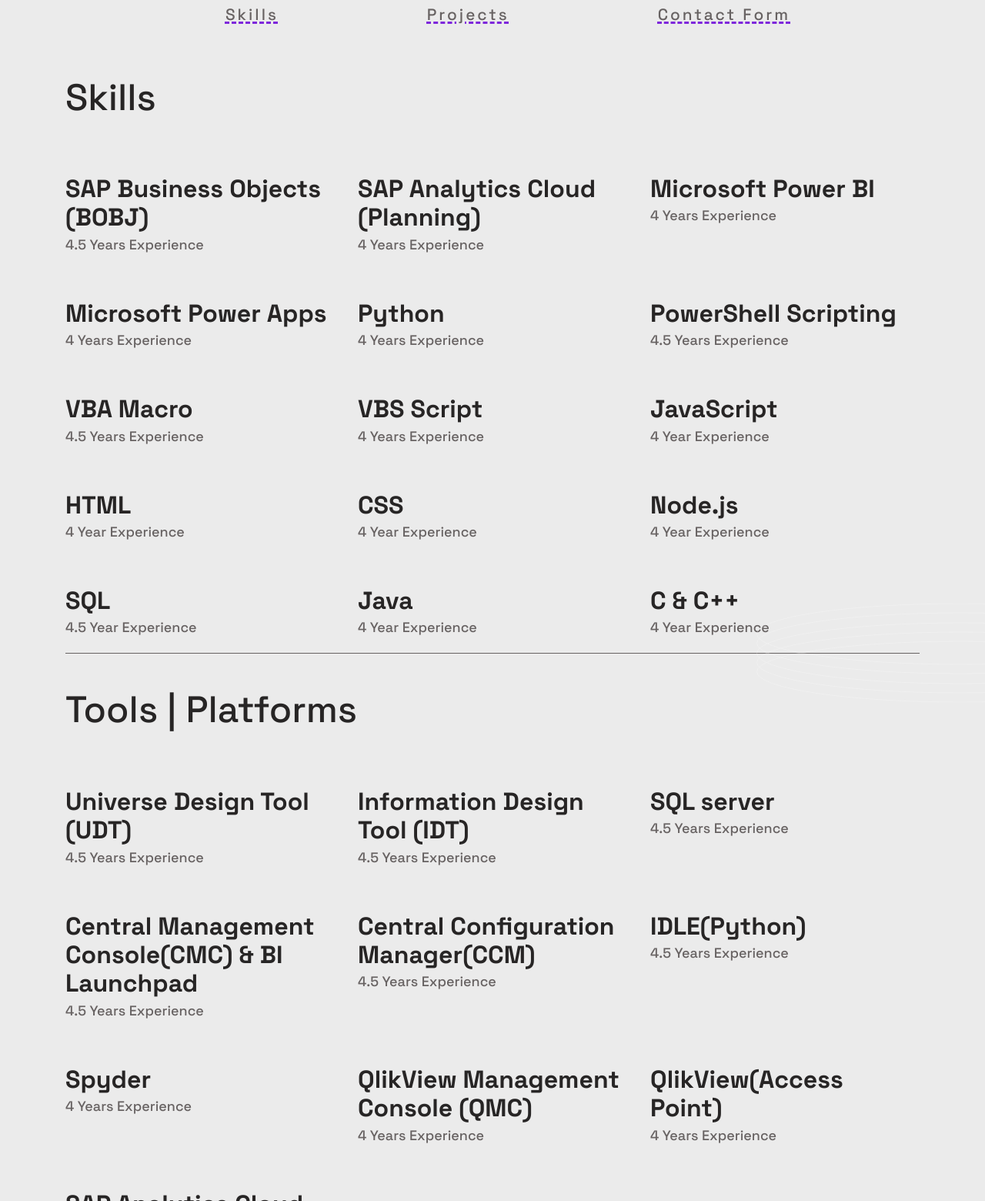
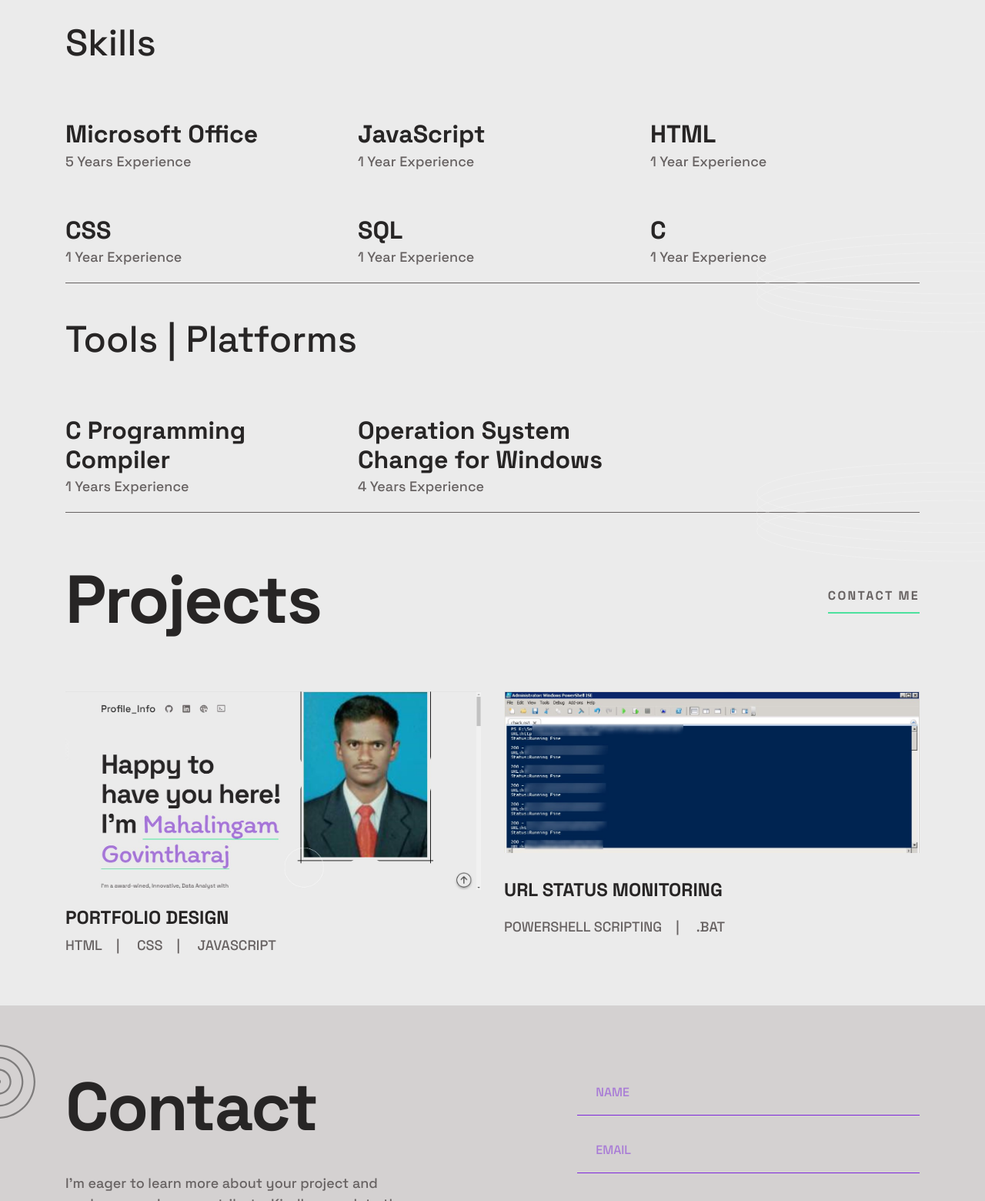
Before and after one commit to Gopi2003-G/Gopi2003-G.github.io, a plain HTML site: page index.html in a window 1280 px wide. Shown: the part 1240-2800 px from the top of the page at 77% size. Drawn offline with nearby package versions, Linux system fonts and the light colour scheme.

Commit message:
Update index.html

```diff
--- a/index.html
+++ b/index.html
@@ -32,7 +32,7 @@
                     Profile_Info
                     <span class="visually-hidden">(to home page)</span>
                 </a>
-                <a href="https://github.com/Mahalingam-G" class="header__social">
+                <a href="https://github.com/Gopi2003-G" class="header__social">
                     <svg xmlns="http://www.w3.org/2000/svg"
                          width="25"
                          height="24"
@@ -44,7 +44,7 @@
                               d="M12.304 0C5.506 0 0 5.506 0 12.304c0 5.444 3.522 10.042 8.413 11.672.615.108.845-.261.845-.584 0-.292-.015-1.261-.015-2.291-3.091.569-3.891-.754-4.137-1.446-.138-.354-.738-1.446-1.261-1.738-.43-.23-1.046-.8-.016-.815.97-.015 1.661.892 1.892 1.261 1.107 1.86 2.876 1.338 3.584 1.015.107-.8.43-1.338.784-1.646-2.738-.307-5.598-1.368-5.598-6.074 0-1.338.477-2.446 1.26-3.307-.122-.308-.553-1.569.124-3.26 0 0 1.03-.323 3.383 1.26.985-.276 2.03-.415 3.076-.415 1.046 0 2.092.139 3.076.416 2.353-1.6 3.384-1.261 3.384-1.261.676 1.691.246 2.952.123 3.26.784.861 1.26 1.953 1.26 3.307 0 4.721-2.875 5.767-5.613 6.074.446.385.83 1.123.83 2.277 0 1.645-.015 2.968-.015 3.383 0 .323.231.708.846.584a12.324 12.324 0 0 0 8.382-11.672C24.607 5.506 19.101 0 12.304 0Z" />
                     </svg>
                 </a>
-                <a href="https://www.linkedin.com/in/mahalingam-g-954113193" class="header__social">
+                <a href="https://www.linkedin.com/in/gopi-g-204062275" class="header__social">
                     <svg xmlns="http://www.w3.org/2000/svg"
                          width="25"
                          height="24"
@@ -64,15 +64,6 @@
                         <path fill="#676262" d="M15.223 18.945l-2.55-5.61a.5.5 0 01.662-.662l5.61 2.55a.5.5 0 01.017.903l-1.742.87a.5.5 0 00-.223.224l-.871 1.742a.5.5 0 01-.903-.017z" />
                     </svg>
                 </a>
-                <a href="https://www.hackerrank.com/lingavsp" class="header__social">
-                    <?xml version="1.0" encoding="utf-8" ?>
-                    <svg width="25" height="24" fill="none" xmlns="http://www.w3.org/2000/svg" viewBox="2 2 20 22" aria-labelledby="LeetCode" role="img">
-                        <title id="LeetCode">Hackerrank</title>
-                        <path d="M5.0333 14.8284L6.44751 16.2426L10.6902 12L6.44751 7.75733L5.0333 9.17155L7.86172 12L5.0333 14.8284Z" fill="#676262" />
-                        <path d="M15 14H11V16H15V14Z" fill="#676262" />
-                        <path fill-rule="evenodd" clip-rule="evenodd" d="M2 2C0.895431 2 0 2.89543 0 4V20C0 21.1046 0.89543 22 2 22H22C23.1046 22 24 21.1046 24 20V4C24 2.89543 23.1046 2 22 2H2ZM22 4H2L2 20H22V4Z" fill="#676262" />
-                    </svg>
-                </a>
                 <div class="toggle"></div>
             </nav>
         </div>
@@ -90,7 +81,7 @@
                                 srcset="./assets/images/Profile.jpg" />
                         <img class="hero__image"
                              src="./assets/images/Profile.jpg"
-                             alt="picture of Mahalingam Govintharaj"
+                             alt="picture of Gopi Govintharaj"
                              width-="172"
                              height="383" />
                     </picture>
@@ -110,11 +101,10 @@
                             I'm <span class="textdec" style="font-family: 'Itim', cursive; font-weight:300;"></span>
                         </h1>
                         <p class="hero__description">
-                            I'm a award-wined, Innovative, Application Developer with progressive hands-on experience in SAP Analytics Cloud (Planning), Global Business Intelligence with SAP BI tools (SAP BO, UDT, IDT), QlikView, Power BI, Power apps, Python, and power shell scripting. Consistent performer with ability in handling varied roles, problem solving and exceptional user support providing effective analytic solutions, skilled at quickly gaining   and maintaining trust and respect of management, staff, and strategic partners.
-                            An astute and buoyant learner, probing for an opportunity to work in a challenging environment that provides ample chances to learn and contribute.
+                            I'm Highly motivated and adaptable M.Sc Biotechnology graduate with a proven ability to analyze complex data, solve problems, and rapidly master new technologies. Bringing a strong scientific foundation combined with hands-on experience in bioinformatics and data management, complemented by a passion for coding and IT innovation. Known for excellent analytical thinking, attention to detail, and effective communication skills, enabling seamless collaboration with technical and non-technical teams. Eager to leverage my unique blend of scientific expertise and IT aptitude to drive impactful technology solutions and contribute meaningfully to a dynamic IT organization.
                         </p>
-                        <a href="./assets/images/Mahalingam_Resume.pdf" title="Mahalingam_Resume" download="Mahalingam_Resume.pdf" class="hero__contact underline">Download Resume</a>
-                        <a href="mailto:mahalingamgovintharaj@gmail.com" class="hero__contact underline">Contact me</a>
+                        <a href="./assets/images/Gopi_Resume.pdf" title="Gopi_Resume" download="Gopi_Resume.pdf" class="hero__contact underline">Download Resume</a>
+                        <a href="mailto:gopianna231@gmail.com" class="hero__contact underline">Contact me</a>
                     </div>
                 </div>
             </div>
@@ -131,64 +121,28 @@
             <div class="skills__topics" id="skills">Skills</div>
             <div class="skills__wrapper">
                 <div class="skills__item">
-                    <h3 class="skills__title">SAP Business Objects (BOBJ)</h3>
-                    <p class="skills__description">4.5 Years Experience</p>
-                </div>
-                <div class="skills__item">
-                    <h3 class="skills__title">SAP Analytics Cloud (Planning)</h3>
-                    <p class="skills__description">4 Years Experience</p>
-                </div>
-                <div class="skills__item">
-                    <h3 class="skills__title">Microsoft Power BI</h3>
-                    <p class="skills__description">4 Years Experience</p>
-                </div>
-                <div class="skills__item">
-                    <h3 class="skills__title">Microsoft Power Apps</h3>
-                    <p class="skills__description">4 Years Experience</p>
-                </div>
-                <div class="skills__item">
-                    <h3 class="skills__title">Python</h3>
-                    <p class="skills__description">4 Years Experience</p>
-                </div>
-                <div class="skills__item">
-                    <h3 class="skills__title">PowerShell Scripting</h3>
-                    <p class="skills__description">4.5 Years Experience</p>
-                </div>
-                <div class="skills__item">
-                    <h3 class="skills__title">VBA Macro</h3>
-                    <p class="skills__description">4.5 Years Experience</p>
-                </div>
-                <div class="skills__item">
-                    <h3 class="skills__title">VBS Script</h3>
-                    <p class="skills__description">4 Years Experience</p>
+                    <h3 class="skills__title">Microsoft Office</h3>
+                    <p class="skills__description">5 Years Experience</p>
                 </div>
                 <div class="skills__item">
                     <h3 class="skills__title">JavaScript</h3>
-                    <p class="skills__description">4 Year Experience</p>
+                    <p class="skills__description">1 Year Experience</p>
                 </div>
                 <div class="skills__item">
                     <h3 class="skills__title">HTML</h3>
-                    <p class="skills__description">4 Year Experience</p>
+                    <p class="skills__description">1 Year Experience</p>
                 </div>
                 <div class="skills__item">
                     <h3 class="skills__title">CSS</h3>
-                    <p class="skills__description">4 Year Experience</p>
-                </div>
-                <div class="skills__item">
-                    <h3 class="skills__title">Node.js</h3>
-                    <p class="skills__description">4 Year Experience</p>
+                    <p class="skills__description">1 Year Experience</p>
                 </div>
                 <div class="skills__item">
                     <h3 class="skills__title">SQL</h3>
-                    <p class="skills__description">4.5 Year Experience</p>
+                    <p class="skills__description">1 Year Experience</p>
                 </div>
                 <div class="skills__item">
-                    <h3 class="skills__title">Java</h3>
-                    <p class="skills__description">4 Year Experience</p>
-                </div>
-                <div class="skills__item">
-                    <h3 class="skills__title">C & C++</h3>
-                    <p class="skills__description">4 Year Experience</p>
+                    <h3 class="skills__title">C</h3>
+                    <p class="skills__description">1 Year Experience</p>
                 </div>
             </div>
             <img class="skills__rings"
@@ -201,44 +155,12 @@
             <div class="skills__topics">Tools | Platforms</div>
             <div class="skills__wrapper">
                 <div class="skills__item">
-                    <h3 class="skills__title">Universe Design Tool (UDT)</h3>
-                    <p class="skills__description">4.5 Years Experience</p>
+                    <h3 class="skills__title">C Programming Compiler</h3>
+                    <p class="skills__description">1 Years Experience</p>
                 </div>
                 <div class="skills__item">
-                    <h3 class="skills__title">Information Design Tool (IDT)</h3>
-                    <p class="skills__description">4.5 Years Experience</p>
-                </div>
-                <div class="skills__item">
-                    <h3 class="skills__title">SQL server</h3>
-                    <p class="skills__description">4.5 Years Experience</p>
-                </div>
-                <div class="skills__item">
-                    <h3 class="skills__title">Central Management Console(CMC) & BI Launchpad</h3>
-                    <p class="skills__description">4.5 Years Experience</p>
-                </div>
-                <div class="skills__item">
-                    <h3 class="skills__title">Central Configuration Manager(CCM)</h3>
-                    <p class="skills__description">4.5 Years Experience</p>
-                </div>
-                <div class="skills__item">
-                    <h3 class="skills__title">IDLE(Python)</h3>
-                    <p class="skills__description">4.5 Years Experience</p>
-                </div>
-                <div class="skills__item">
-                    <h3 class="skills__title">Spyder</h3>
+                    <h3 class="skills__title">Operation System Change for Windows</h3>
                     <p class="skills__description">4 Years Experience</p>
-                </div>
-                <div class="skills__item">
-                    <h3 class="skills__title">QlikView Management Console (QMC)</h3>
-                    <p class="skills__description">4 Years Experience</p>
-                </div>
-                <div class="skills__item">
-                    <h3 class="skills__title">QlikView(Access Point)</h3>
-                    <p class="skills__description">4 Years Experience</p>
-                </div>
-                <div class="skills__item">
-                    <h3 class="skills__title">SAP Analytics Cloud</h3>
-                    <p class="skills__description">4.2 Years Experience</p>
                 </div>
             </div>
             <img class="skills__rings"
@@ -251,7 +173,7 @@
             <div class="wrapper projects__wrapper">
                 <div class="projects__grid">
                     <h2 class="projects__headline header-xl" id="projects">Projects</h2>
-                    <a href="mailto:mahalingamgovintharaj@gmail.com" class="projects__contact underline">Contact me</a>
+                    <a href="mailto:Gopianna231@gmail.com" class="projects__contact underline">Contact me</a>
                     <div class="projects__item">
                         <picture class="projects__picture">
                             <source media="(min-width: 62.5em)"
@@ -269,8 +191,8 @@
                             <span>JavaScript</span>
                         </p>
                         <div class="projects__links">
-                            <a href="https://mahalingam-g.github.io" target="_blank" class="underline">View Project</a>
-                            <a href="https://github.com/Mahalingam-G/Mahalingam-G.github.io" target="_blank" class="underline">View Code</a>
+                            <a href="https://gopi2003-g.github.io" target="_blank" class="underline">View Project</a>
+                            <a href="https://github.com/gopi2003-G/PORTFOLIO" target="_blank" class="underline">View Code</a>
                         </div>
                     </div>
                     <div class="projects__item">
@@ -308,7 +230,7 @@
                     convenience.
                 </p>
             </div>
-            <form action="mailto:mahalingamgovintharaj@gmail.com" class="contact__form" method="post" enctype="text/plain" name="ContactForm">
+            <form action="mailto:Gopianna231@gmail.com" class="contact__form" method="post" enctype="text/plain" name="ContactForm">
                 <div class="contact__control">
                     <label for="name" class="visually-hidden">Name</label>
                     <input type="text"
@@ -374,7 +296,7 @@
                     Profile_Info
                     <span class="visually-hidden">(to home page)</span>
                 </a>
-                <a href="https://github.com/Mahalingam-G" class="footer__social">
+                <a href="https://github.com/Gopi2003-G" class="footer__social">
                     <svg xmlns="http://www.w3.org/2000/svg"
                          width="25"
                          height="24"
@@ -386,7 +308,7 @@
                               d="M12.304 0C5.506 0 0 5.506 0 12.304c0 5.444 3.522 10.042 8.413 11.672.615.108.845-.261.845-.584 0-.292-.015-1.261-.015-2.291-3.091.569-3.891-.754-4.137-1.446-.138-.354-.738-1.446-1.261-1.738-.43-.23-1.046-.8-.016-.815.97-.015 1.661.892 1.892 1.261 1.107 1.86 2.876 1.338 3.584 1.015.107-.8.43-1.338.784-1.646-2.738-.307-5.598-1.368-5.598-6.074 0-1.338.477-2.446 1.26-3.307-.122-.308-.553-1.569.124-3.26 0 0 1.03-.323 3.383 1.26.985-.276 2.03-.415 3.076-.415 1.046 0 2.092.139 3.076.416 2.353-1.6 3.384-1.261 3.384-1.261.676 1.691.246 2.952.123 3.26.784.861 1.26 1.953 1.26 3.307 0 4.721-2.875 5.767-5.613 6.074.446.385.83 1.123.83 2.277 0 1.645-.015 2.968-.015 3.383 0 .323.231.708.846.584a12.324 12.324 0 0 0 8.382-11.672C24.607 5.506 19.101 0 12.304 0Z" />
                     </svg>
                 </a>
-                <a href="https://www.linkedin.com/in/mahalingam-g-954113193" class="footer__social">
+                <a href="https://www.linkedin.com/in/gopi-g-204062275" class="footer__social">
                     <svg xmlns="http://www.w3.org/2000/svg"
                          width="25"
                          height="24"
@@ -404,15 +326,6 @@
                         <title id="Website">Website</title>
                         <path fill="#676262" d="M13.903 8c.06.629.097 1.292.097 2a1 1 0 01-2 0c0-.713-.039-1.378-.105-2H8.092c-.139 1.33-.14 2.67-.004 4H10a1 1 0 010 2H8.416c.469 2.08 1.202 3.41 1.585 4 0 0 .789.013.926.002a1.008 1.008 0 011.07.925 1 1 0 01-.924 1.07C10.979 20.004 10 20 10 20 4.486 20 0 15.514 0 10 0 4.485 4.486 0 10 0s10 4.485 10 10c0 .379-.036.749-.079 1.116a1.001 1.001 0 01-1.987-.233c.035-.291.066-.583.066-.883 0-.692-.098-1.36-.263-2h-3.834zM9.988 2.036c-.386.606-1.1 1.931-1.564 3.964h3.137c-.466-2.033-1.185-3.358-1.573-3.964zM2.263 12h3.819a21.604 21.604 0 01-.095-1.996c0-.67.033-1.338.096-2.004h-3.82A7.946 7.946 0 002 10a7.96 7.96 0 00.263 2zm.819 2a8.031 8.031 0 004.437 3.601A16.293 16.293 0 016.371 14H3.082zm3.291-8a16.235 16.235 0 011.15-3.603A8.03 8.03 0 003.082 6h3.291zm7.239 0h3.305a8.029 8.029 0 00-4.465-3.612A16.128 16.128 0 0113.612 6z" />
                         <path fill="#676262" d="M15.223 18.945l-2.55-5.61a.5.5 0 01.662-.662l5.61 2.55a.5.5 0 01.017.903l-1.742.87a.5.5 0 00-.223.224l-.871 1.742a.5.5 0 01-.903-.017z" />
-                    </svg>
-                </a>
-                <a href="https://www.hackerrank.com/lingavsp" class="footer__social">
-                    <?xml version="1.0" encoding="utf-8" ?>
-                    <svg width="25" height="24" fill="none" xmlns="http://www.w3.org/2000/svg" viewBox="2 2 20 22" aria-labelledby="LeetCode" role="img">
-                        <title id="Hackerrank">HackerRank</title>
-                        <path d="M5.0333 14.8284L6.44751 16.2426L10.6902 12L6.44751 7.75733L5.0333 9.17155L7.86172 12L5.0333 14.8284Z" fill="#676262" />
-                        <path d="M15 14H11V16H15V14Z" fill="#676262" />
-                        <path fill-rule="evenodd" clip-rule="evenodd" d="M2 2C0.895431 2 0 2.89543 0 4V20C0 21.1046 0.89543 22 2 22H22C23.1046 22 24 21.1046 24 20V4C24 2.89543 23.1046 2 22 2H2ZM22 4H2L2 20H22V4Z" fill="#676262" />
                     </svg>
                 </a>
             </nav>
@@ -477,7 +390,7 @@
     }
     //Typing effect
     var typingEffect = new Typed(".textdec", {
-        strings: ["Mahalingam Govintharaj","a Application Developer", "a SAP Analytics cloud (Planning) Developer & Consultant", "a Web Developer"],
+        strings: ["Gopi Govintharaj","a M.Sc Biotechnology graduate", "a Web Developer"],
         loop: true,
         typeSpeed: 100,
         backSpeed: 80,
@@ -485,7 +398,7 @@
     })
     //Submit Contact Form
     function SubmitForm() {
-        var link = "mailto:mahalingamgovintharaj@gmail.com"
+        var link = "mailto:gopianna231@gmail.com"
             + "?cc=" + encodeURIComponent(document.getElementById('email').value)
             + "&subject=" + encodeURIComponent("Contact Form - Portfolio Design")
             + "&body=" + "Name: " + encodeURIComponent(document.getElementById('name').value) + "; "
```
